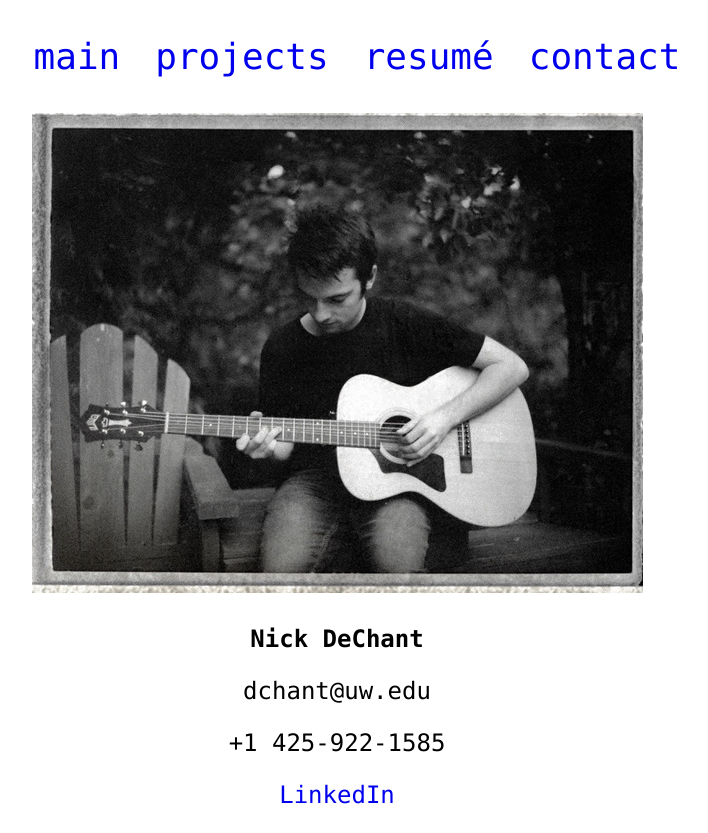
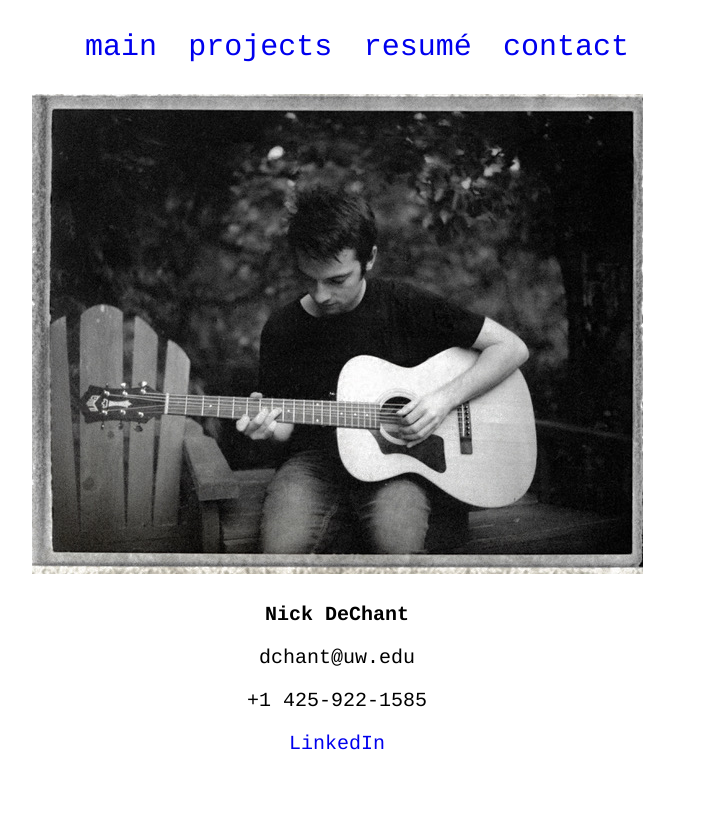
Before and after one commit to nickdec/nickdec.github.io, a plain HTML site: page contact.html in a window 1280 px wide. Shown: the whole page, without its empty margins (303-1011 px from the left). After the commit the page ends 800 px from the top, so only its background shows below. Drawn offline with Linux system fonts and the light colour scheme.

Commit message:
Update nick.css

```diff
--- a/nick.css
+++ b/nick.css
@@ -2,8 +2,8 @@
 body {
 	margin-left: 10%;
 	margin-right: 10%;
-	font-family:"Lucida Console", Courier, monospace;
-	font-size:36px;
+	font-family:Courier, monospace;
+	font-size:30px;
 
 }
 
@@ -24,8 +24,8 @@ a img:hover {
 }
 
 .gateway p, #contact p {
-	font-family:"Lucida Console", Courier, monospace;
-	font-size:24px;
+	font-family:Courier, monospace;
+	font-size:20px;
 }
 
 li{
```
